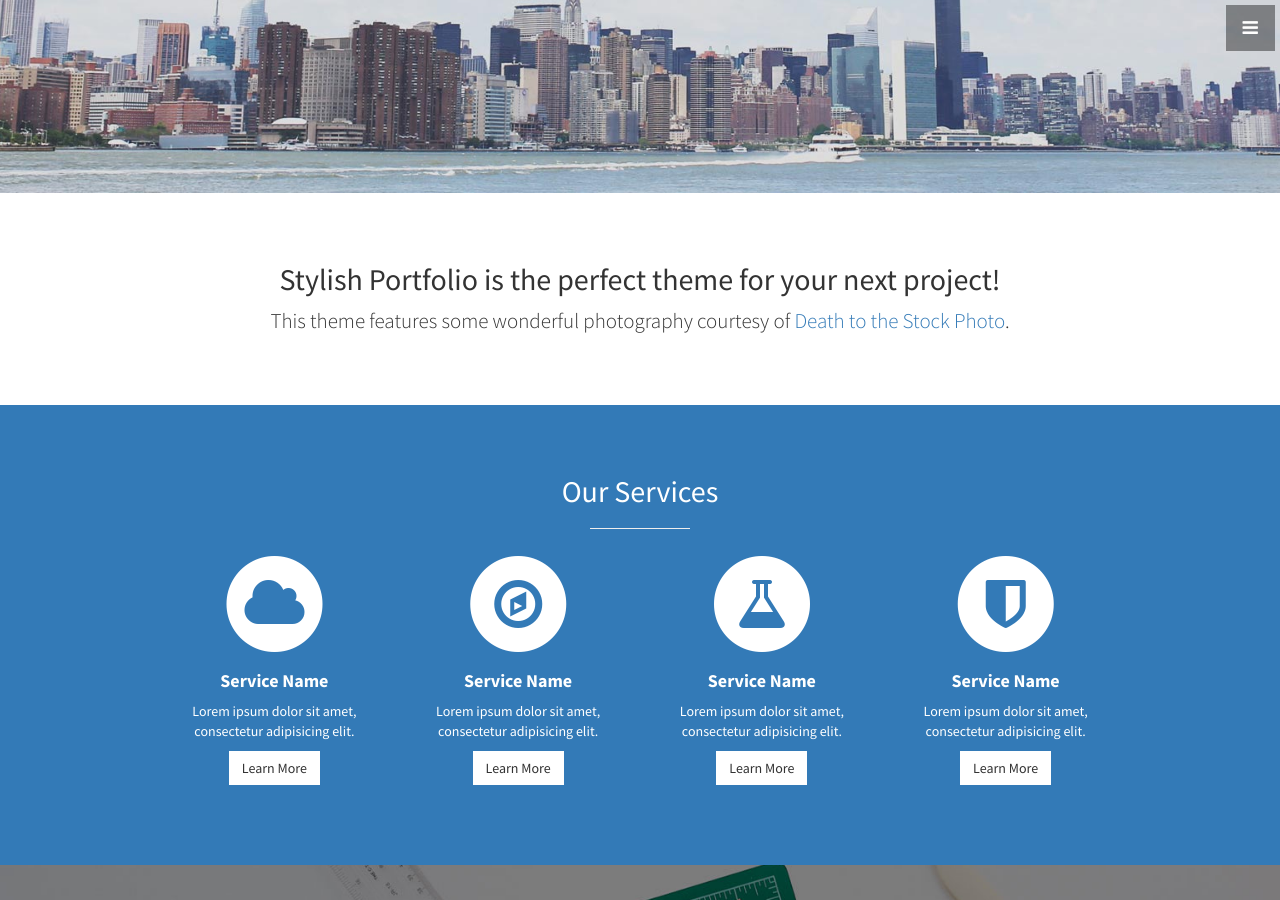
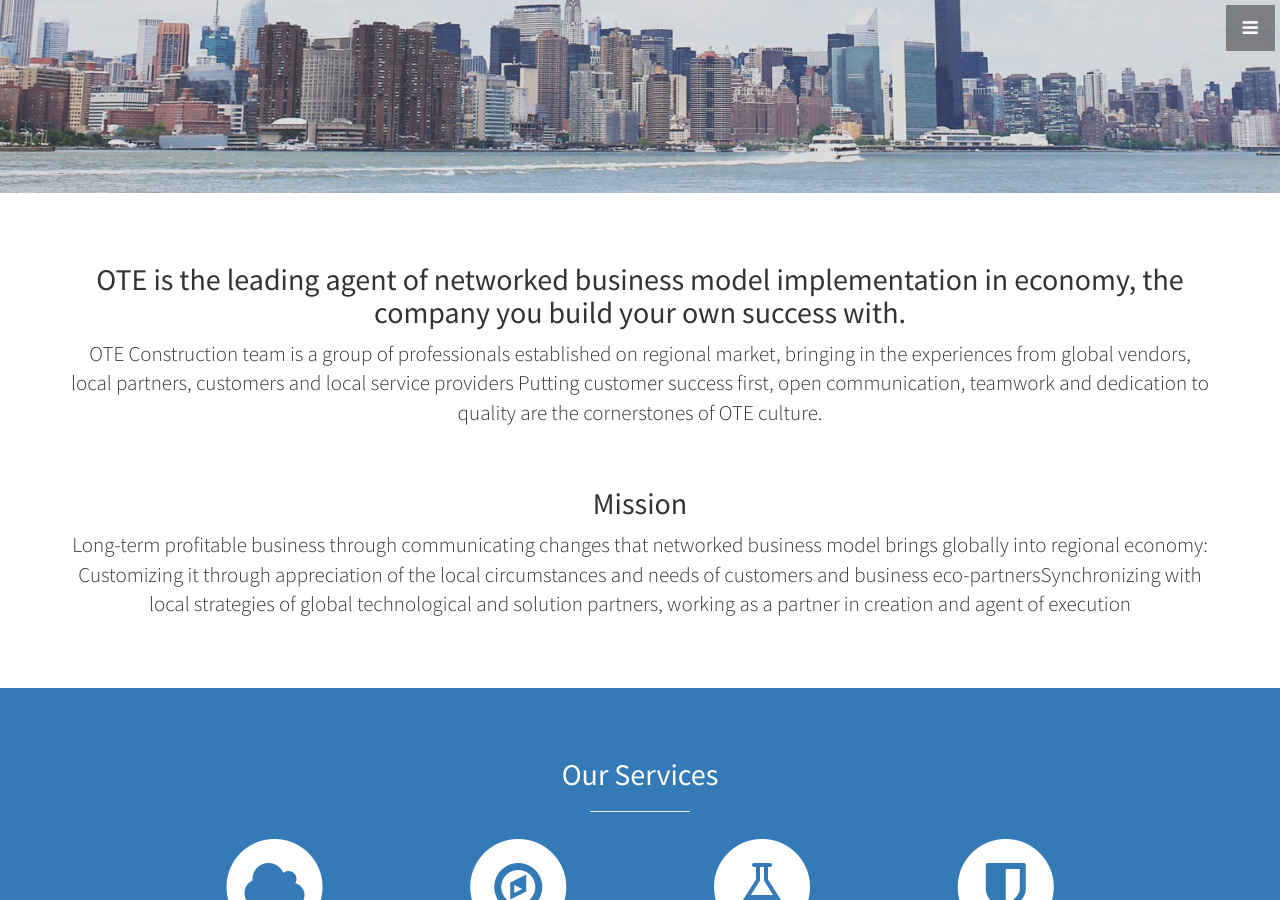
Before and after one commit to oliendricorp/oliendricorp.github.io, a Jekyll site: the page built from index.html, in a window 1280 px wide and 900 px high, scrolled down 707 px. Built offline with Jekyll 4.4.1, drawn with Linux system fonts in a browser that asks for light colours.

Commit message:
Edites /about/ content

```diff
--- a/_includes/about.html
+++ b/_includes/about.html
@@ -2,8 +2,14 @@
   <div class="container">
     <div class="row">
       <div class="col-lg-12 text-center">
-        <h2>Stylish Portfolio is the perfect theme for your next project!</h2>
-        <p class="lead">This theme features some wonderful photography courtesy of <a target="_blank" href="http://join.deathtothestockphoto.com/">Death to the Stock Photo</a>.</p>
+        <h2>OTE is the leading agent of networked business model implementation in economy, the company you build your own success with.</h2>
+        <p class="lead">OTE Construction team is a group of professionals established on regional market, bringing in the experiences from global vendors, local partners, customers and local service providers
+         Putting customer success first, open communication, teamwork and dedication to quality are the cornerstones of OTE culture.</p>
+         </br>
+
+         <h2>Mission</h2>
+        <p class="lead">Long-term profitable business through communicating changes that networked business model brings globally into regional economy:
+Customizing it through appreciation of the local circumstances and needs of customers and business eco-partnersSynchronizing with local strategies of global technological and solution partners, working as a partner in creation and agent of execution</p>
       </div>
     </div>
     <!-- /.row -->
```
